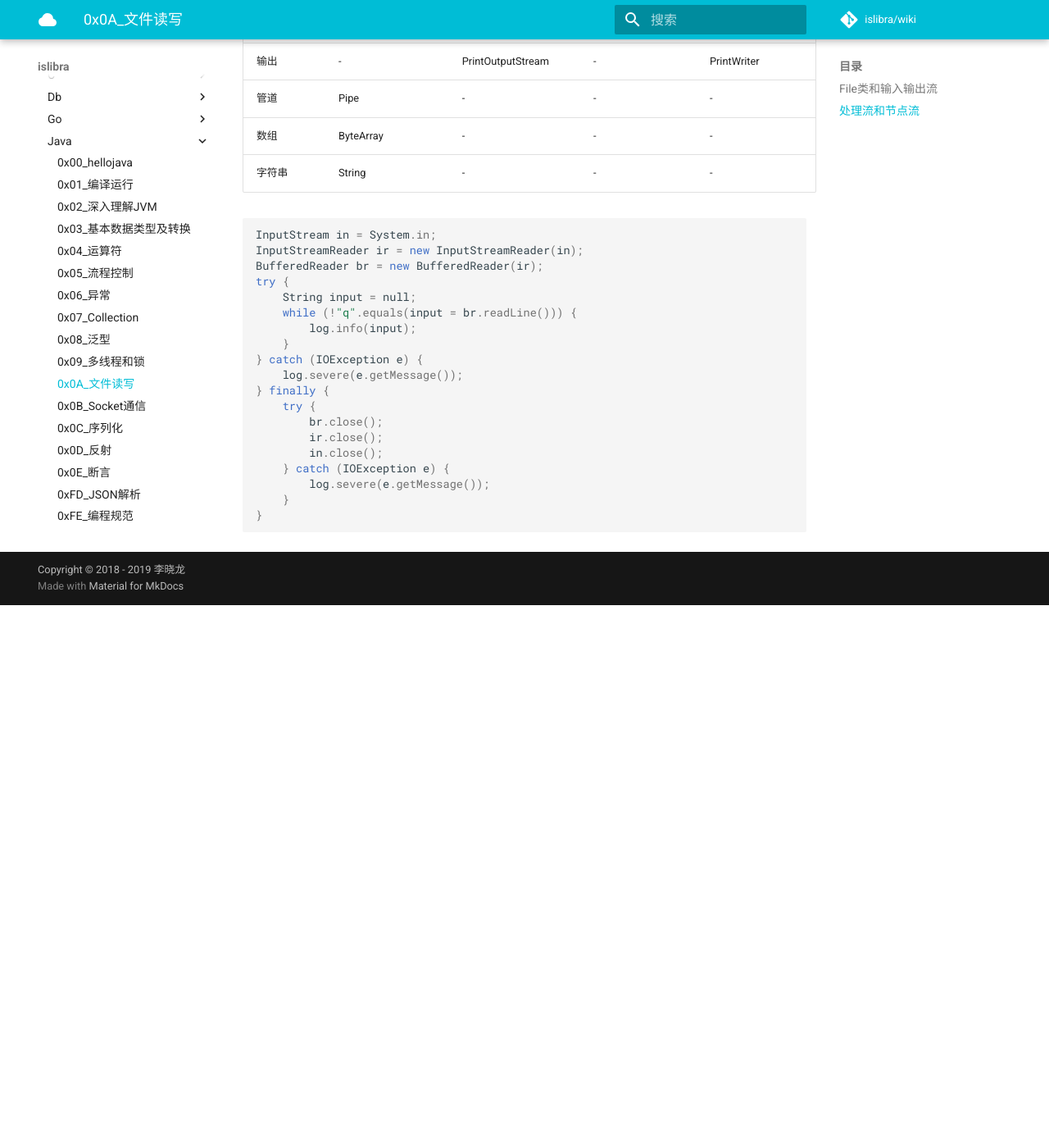
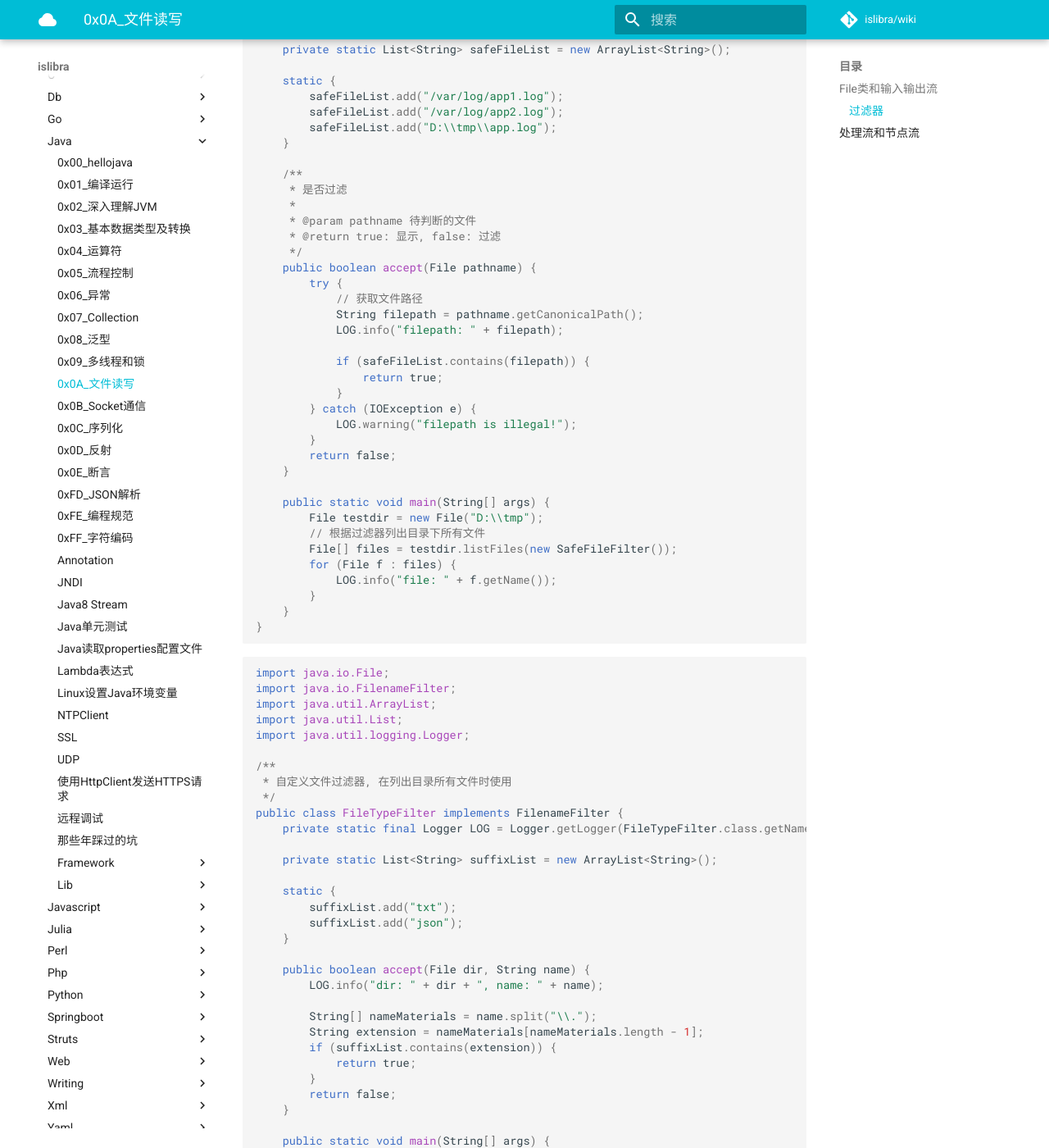
Before and after one commit to islibra/wiki, an MkDocs documentation site: the page built from docs/coding/java/0x0A_文件读写.md, in a window 1280 px wide and 1400 px high, scrolled down 2339 px. Shown: the whole window at 82% size. Built offline with MkDocs 1.6.1 and Material for MkDocs 9.7.7, drawn with Linux system fonts in a browser that asks for light colours; comment, search, counter and statistics services are not loaded; before the commit the page ends 3077 px from its top, so only the background shows below that; some of the changed text lies outside the part shown.

Commit message:
Update 0x0A_文件读写.md

````diff
--- a/docs/coding/java/0x0A_文件读写.md
+++ b/docs/coding/java/0x0A_文件读写.md
@@ -96,6 +96,106 @@ public class IODemo {
 }
 ```
 
+### 过滤器
+
+```java
+import java.io.File;
+import java.io.FileFilter;
+import java.io.IOException;
+import java.util.ArrayList;
+import java.util.List;
+import java.util.logging.Logger;
+
+/**
+ * 自定义文件过滤器, 在列出目录所有文件时使用
+ */
+public class SafeFileFilter implements FileFilter {
+    private static final Logger LOG = Logger.getLogger(SafeFileFilter.class.getName());
+
+    // 文件路径白名单
+    private static List<String> safeFileList = new ArrayList<String>();
+
+    static {
+        safeFileList.add("/var/log/app1.log");
+        safeFileList.add("/var/log/app2.log");
+        safeFileList.add("D:\\tmp\\app.log");
+    }
+
+    /**
+     * 是否过滤
+     *
+     * @param pathname 待判断的文件
+     * @return true: 显示, false: 过滤
+     */
+    public boolean accept(File pathname) {
+        try {
+            // 获取文件路径
+            String filepath = pathname.getCanonicalPath();
+            LOG.info("filepath: " + filepath);
+
+            if (safeFileList.contains(filepath)) {
+                return true;
+            }
+        } catch (IOException e) {
+            LOG.warning("filepath is illegal!");
+        }
+        return false;
+    }
+
+    public static void main(String[] args) {
+        File testdir = new File("D:\\tmp");
+        // 根据过滤器列出目录下所有文件
+        File[] files = testdir.listFiles(new SafeFileFilter());
+        for (File f : files) {
+            LOG.info("file: " + f.getName());
+        }
+    }
+}
+```
+
+```java
+import java.io.File;
+import java.io.FilenameFilter;
+import java.util.ArrayList;
+import java.util.List;
+import java.util.logging.Logger;
+
+/**
+ * 自定义文件过滤器, 在列出目录所有文件时使用
+ */
+public class FileTypeFilter implements FilenameFilter {
+    private static final Logger LOG = Logger.getLogger(FileTypeFilter.class.getName());
+
+    private static List<String> suffixList = new ArrayList<String>();
+
+    static {
+        suffixList.add("txt");
+        suffixList.add("json");
+    }
+
+    public boolean accept(File dir, String name) {
+        LOG.info("dir: " + dir + ", name: " + name);
+
+        String[] nameMaterials = name.split("\\.");
+        String extension = nameMaterials[nameMaterials.length - 1];
+        if (suffixList.contains(extension)) {
+            return true;
+        }
+        return false;
+    }
+
+    public static void main(String[] args) {
+        File testdir = new File("D:\\tmp");
+        // 根据过滤器列出目录下所有文件
+        File[] files = testdir.listFiles(new FileTypeFilter());
+        for (File f : files) {
+            LOG.info("file: " + f.getName());
+        }
+    }
+}
+```
+
+
 ## 处理流和节点流
 
 抽象基类 | InputStream | OutputStream | Reader | Writer
````
